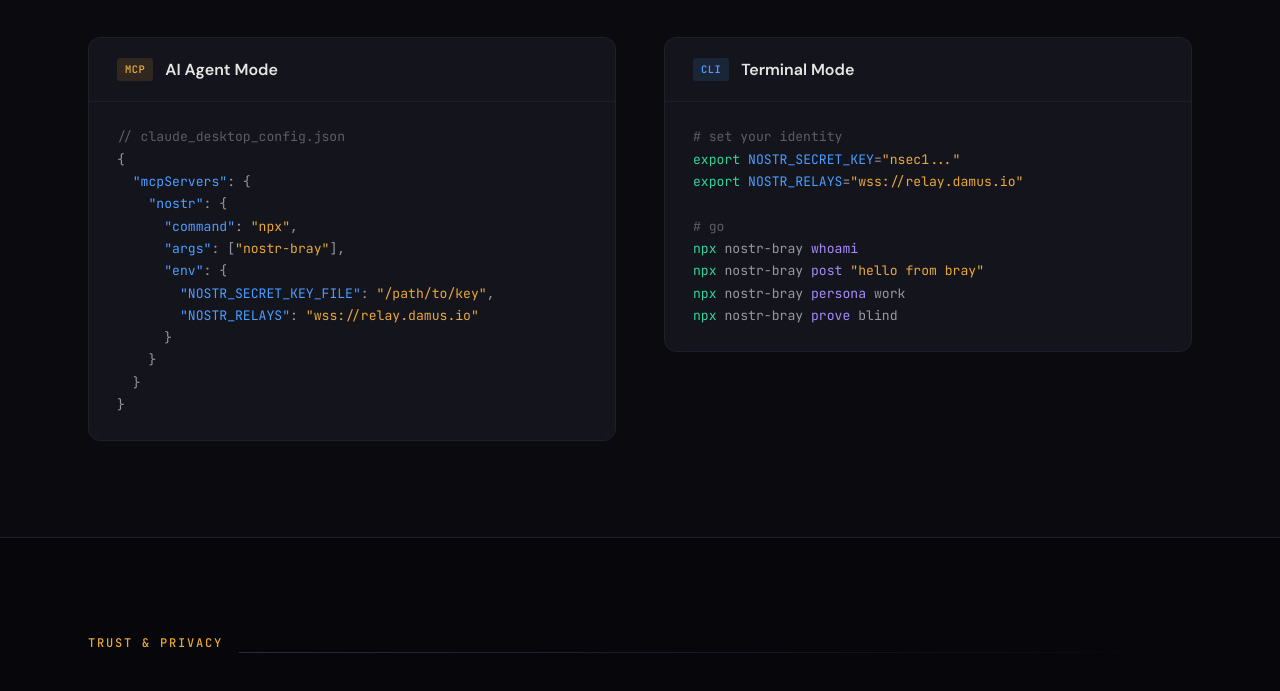
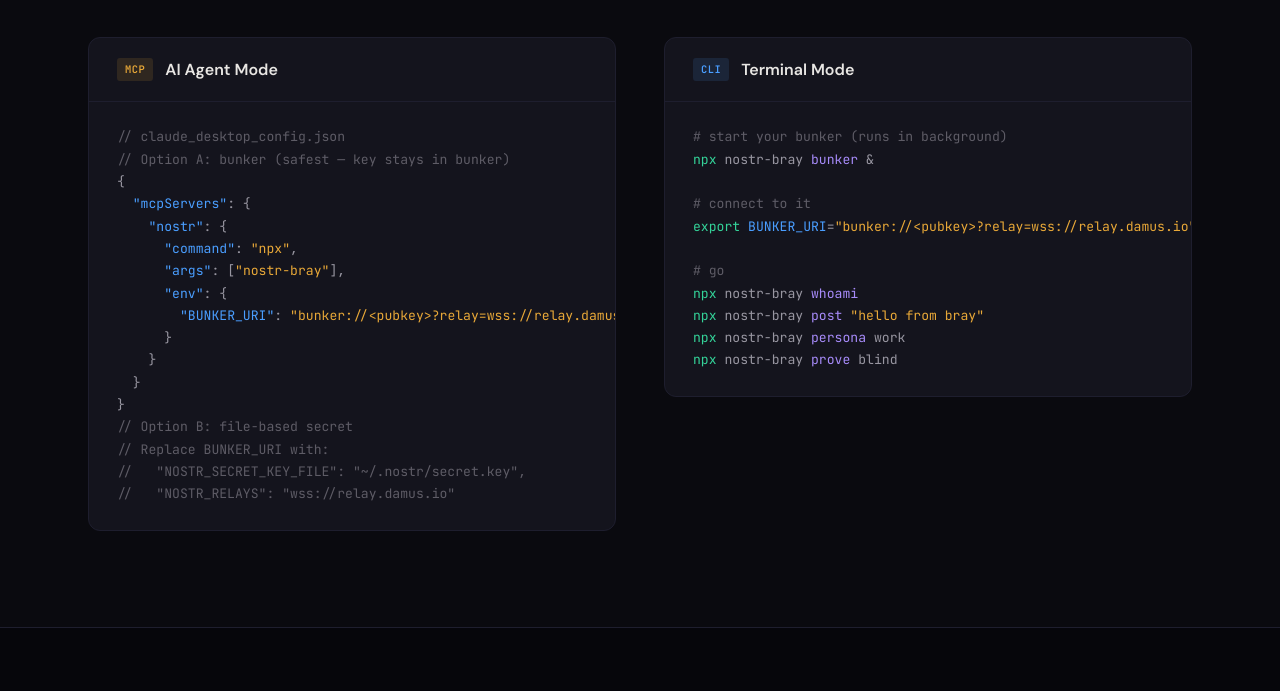
Before and after one commit to forgesworn/bray, a website: page site/index.html in a window 1280 px wide. Shown: the part 5470-6161 px from the top of the page. Drawn offline with Linux system fonts and the light colour scheme.

Commit message:
fix: lead quickstart with bunker auth (safest), show three auth tiers

```diff
--- a/site/index.html
+++ b/site/index.html
@@ -1399,18 +1399,22 @@
           </div>
           <div class="code-block">
 <pre><span class="comment">// claude_desktop_config.json</span>
+<span class="comment">// Option A: bunker (safest — key stays in bunker)</span>
 {
   <span class="key">"mcpServers"</span>: {
     <span class="key">"nostr"</span>: {
       <span class="key">"command"</span>: <span class="string">"npx"</span>,
       <span class="key">"args"</span>: [<span class="string">"nostr-bray"</span>],
       <span class="key">"env"</span>: {
-        <span class="key">"NOSTR_SECRET_KEY_FILE"</span>: <span class="string">"/path/to/key"</span>,
-        <span class="key">"NOSTR_RELAYS"</span>: <span class="string">"wss://relay.damus.io"</span>
+        <span class="key">"BUNKER_URI"</span>: <span class="string">"bunker://&lt;pubkey&gt;?relay=wss://relay.damus.io"</span>
       }
     }
   }
-}</pre>
+}
+<span class="comment">// Option B: file-based secret</span>
+<span class="comment">// Replace BUNKER_URI with:</span>
+<span class="comment">//   "NOSTR_SECRET_KEY_FILE": "~/.nostr/secret.key",</span>
+<span class="comment">//   "NOSTR_RELAYS": "wss://relay.damus.io"</span></pre>
           </div>
         </div>
         <!-- CLI -->
@@ -1420,9 +1424,11 @@
             <h3>Terminal Mode</h3>
           </div>
           <div class="code-block">
-<pre><span class="comment"># set your identity</span>
-<span class="cmd">export</span> <span class="key">NOSTR_SECRET_KEY</span>=<span class="string">"nsec1..."</span>
-<span class="cmd">export</span> <span class="key">NOSTR_RELAYS</span>=<span class="string">"wss://relay.damus.io"</span>
+<pre><span class="comment"># start your bunker (runs in background)</span>
+<span class="cmd">npx</span> nostr-bray <span class="flag">bunker</span> &amp;
+
+<span class="comment"># connect to it</span>
+<span class="cmd">export</span> <span class="key">BUNKER_URI</span>=<span class="string">"bunker://&lt;pubkey&gt;?relay=wss://relay.damus.io"</span>
 
 <span class="comment"># go</span>
 <span class="cmd">npx</span> nostr-bray <span class="flag">whoami</span>
@@ -1594,16 +1600,28 @@
         <div class="start-step reveal">
           <div class="step-number">2</div>
           <div class="step-content">
-            <h3>Configure</h3>
+            <h3>Authenticate</h3>
+            <p style="color: var(--text-muted); font-size: 0.85rem; margin-bottom: 1rem;">Three options, safest first:</p>
+            <div class="code-block" style="margin-bottom: 1rem;">
+<pre><span class="comment"># RECOMMENDED: NIP-46 bunker (key never touches bray)</span>
+<span class="comment"># Terminal 1 — start the bunker with your key</span>
+<span class="cmd">npx</span> nostr-bray <span class="flag">bunker</span>
+
+<span class="comment"># Terminal 2 — connect to it</span>
+<span class="cmd">export</span> <span class="key">BUNKER_URI</span>=<span class="string">"bunker://&lt;pubkey&gt;?relay=wss://relay.damus.io"</span>
+<span class="cmd">npx</span> nostr-bray <span class="flag">whoami</span></pre>
+            </div>
+            <div class="code-block" style="margin-bottom: 1rem;">
+<pre><span class="comment"># GOOD: file-based secret (protected by file permissions)</span>
+<span class="cmd">echo</span> <span class="string">"nsec1..."</span> > ~/.nostr/secret.key
+<span class="cmd">chmod</span> 600 ~/.nostr/secret.key
+<span class="cmd">export</span> <span class="key">NOSTR_SECRET_KEY_FILE</span>=<span class="string">"~/.nostr/secret.key"</span>
+<span class="cmd">export</span> <span class="key">NOSTR_RELAYS</span>=<span class="string">"wss://relay.damus.io,wss://nos.lol"</span></pre>
+            </div>
             <div class="code-block">
-<pre><span class="comment"># set your secret key (nsec, hex, or BIP-39 mnemonic)</span>
+<pre><span class="comment"># QUICK (testing only): env var</span>
 <span class="cmd">export</span> <span class="key">NOSTR_SECRET_KEY</span>=<span class="string">"nsec1..."</span>
-
-<span class="comment"># set your relays</span>
-<span class="cmd">export</span> <span class="key">NOSTR_RELAYS</span>=<span class="string">"wss://relay.damus.io,wss://nos.lol"</span>
-
-<span class="comment"># optional: use a file for the secret (recommended)</span>
-<span class="cmd">export</span> <span class="key">NOSTR_SECRET_KEY_FILE</span>=<span class="string">"~/.nostr/secret.key"</span></pre>
+<span class="cmd">export</span> <span class="key">NOSTR_RELAYS</span>=<span class="string">"wss://relay.damus.io,wss://nos.lol"</span></pre>
             </div>
           </div>
         </div>
```
